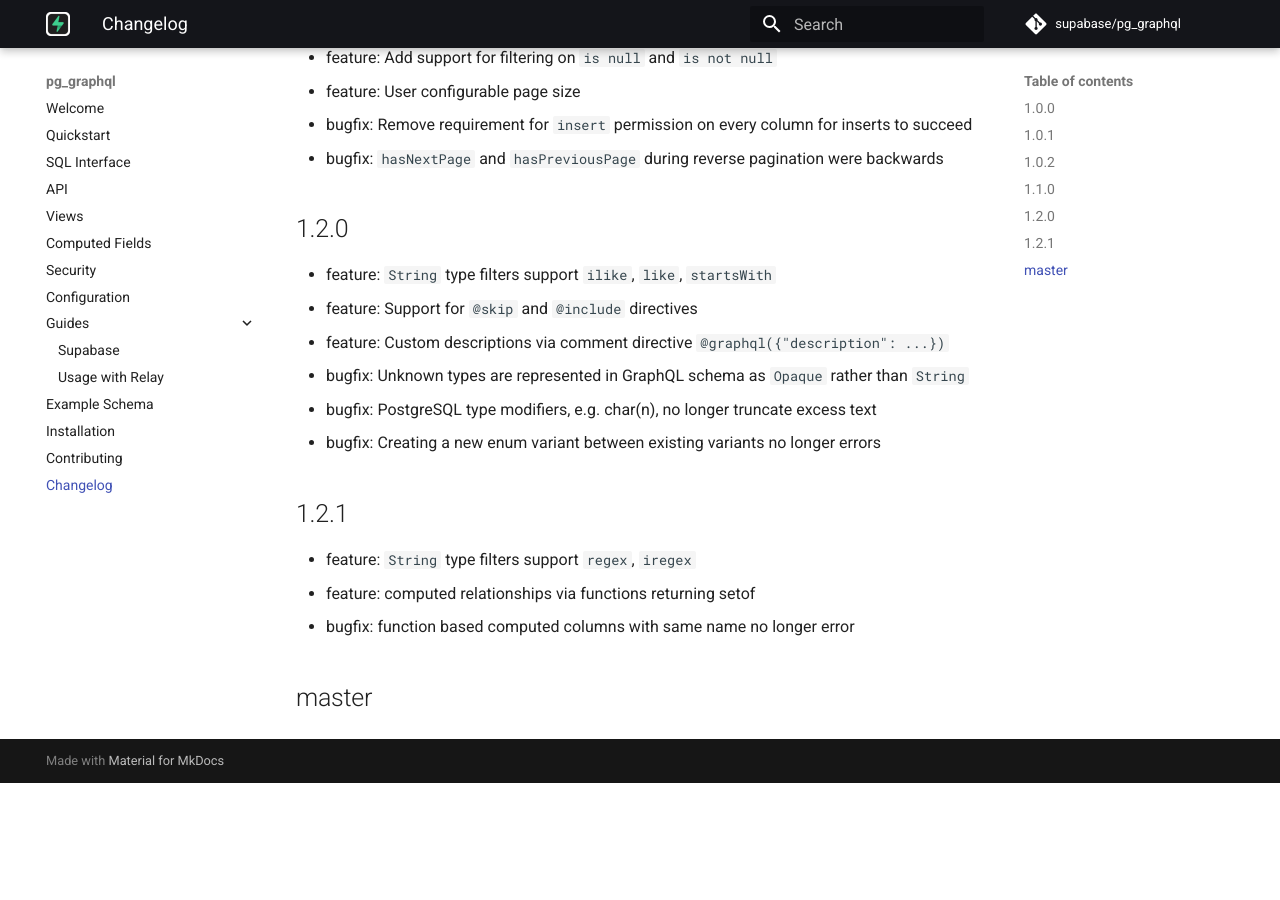
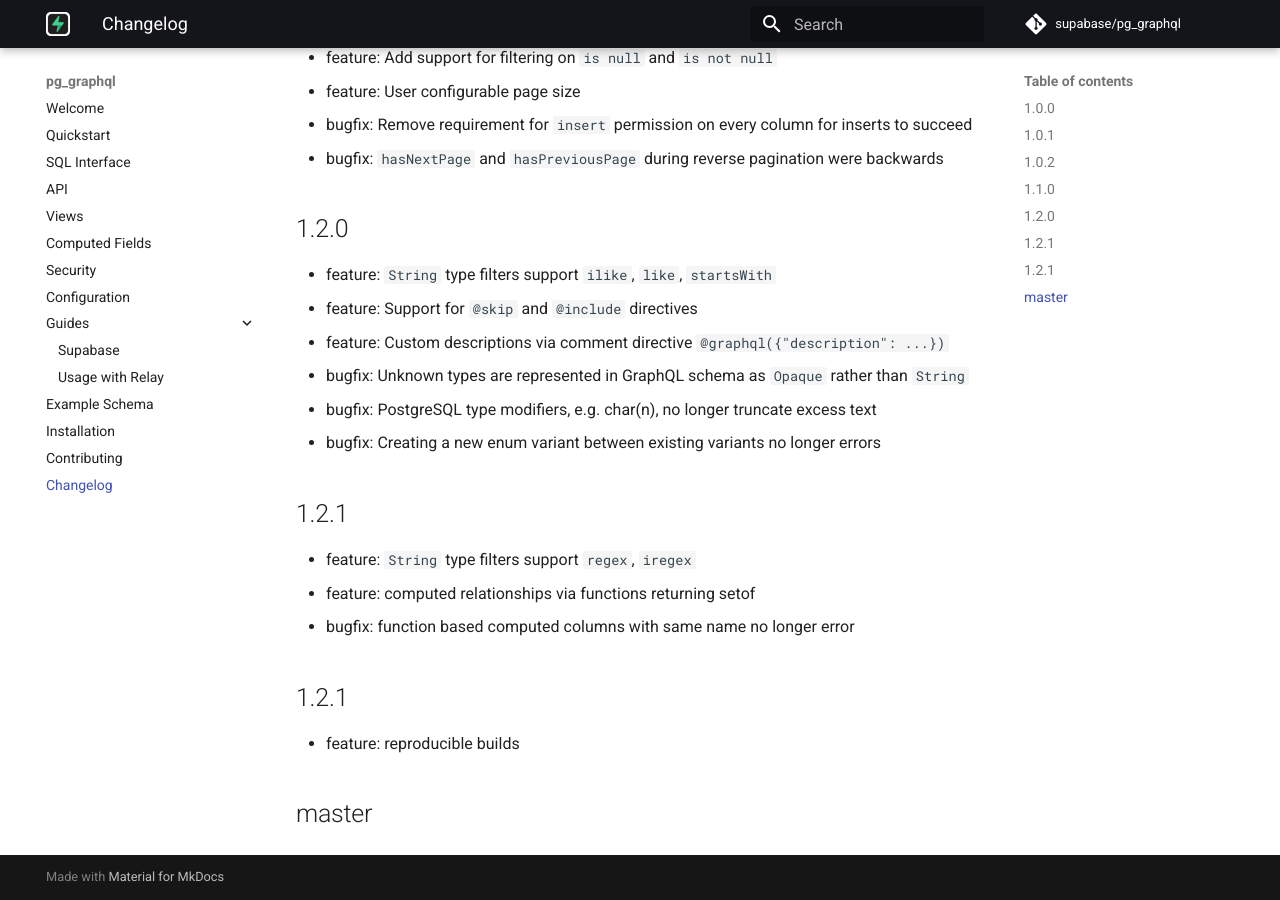
Before and after one commit to supabase/pg_graphql, an MkDocs documentation site: the page built from docs/changelog.md, in a window 1280 px wide and 900 px high, scrolled down 569 px. Built offline with MkDocs 1.6.1 and Material for MkDocs 9.7.7, drawn with Linux system fonts in a browser that asks for light colours; comment, search, counter and statistics services are not loaded; before the commit the page ends 1352 px from its top, so only the background shows below that.

Commit message:
bump version for 1.2.2

```diff
--- a/Cargo.toml
+++ b/Cargo.toml
@@ -1,6 +1,6 @@
 [package]
 name = "pg_graphql"
-version = "1.2.1"
+version = "1.2.2"
 edition = "2021"
 
 [lib]
--- a/docs/changelog.md
+++ b/docs/changelog.md
@@ -27,4 +27,7 @@
 - feature: computed relationships via functions returning setof
 - bugfix: function based computed columns with same name no longer error
 
+## 1.2.1
+- feature: reproducible builds
+
 ## master
```
